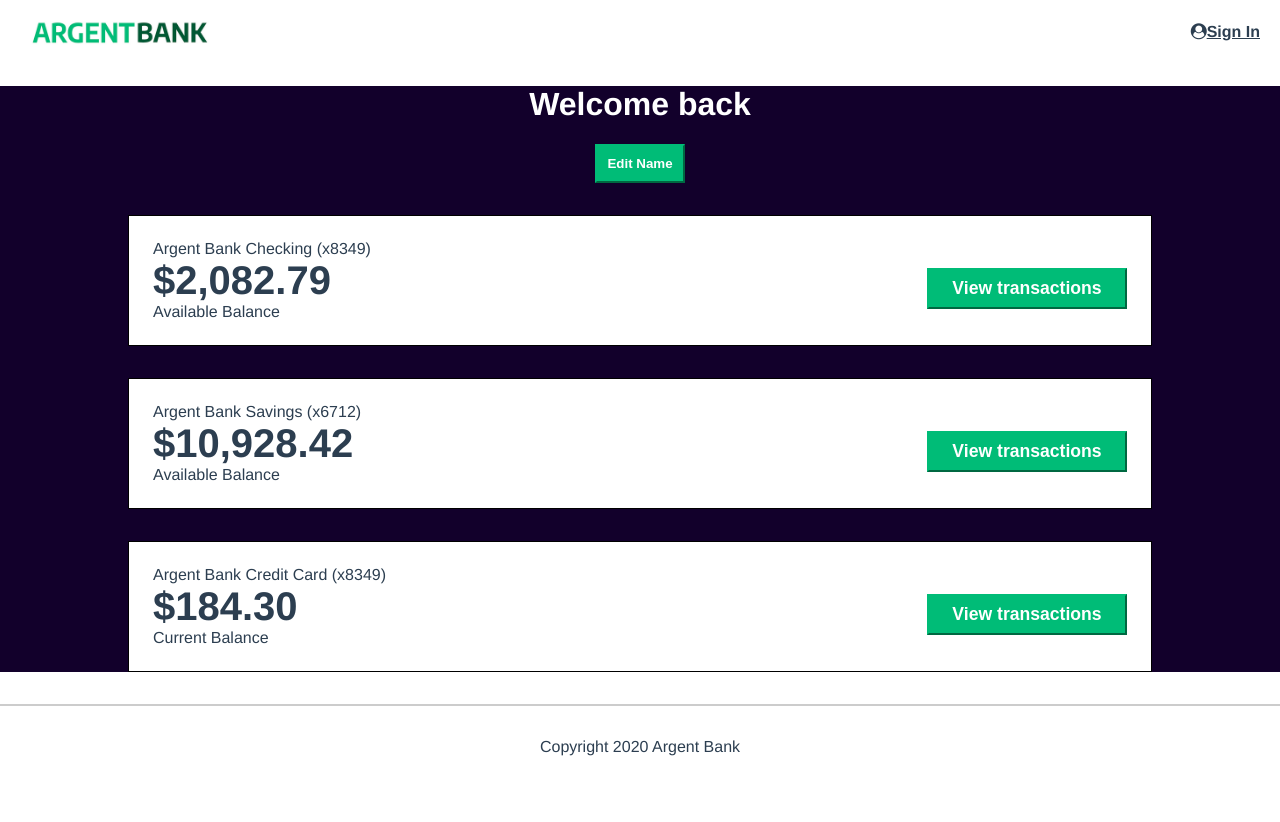
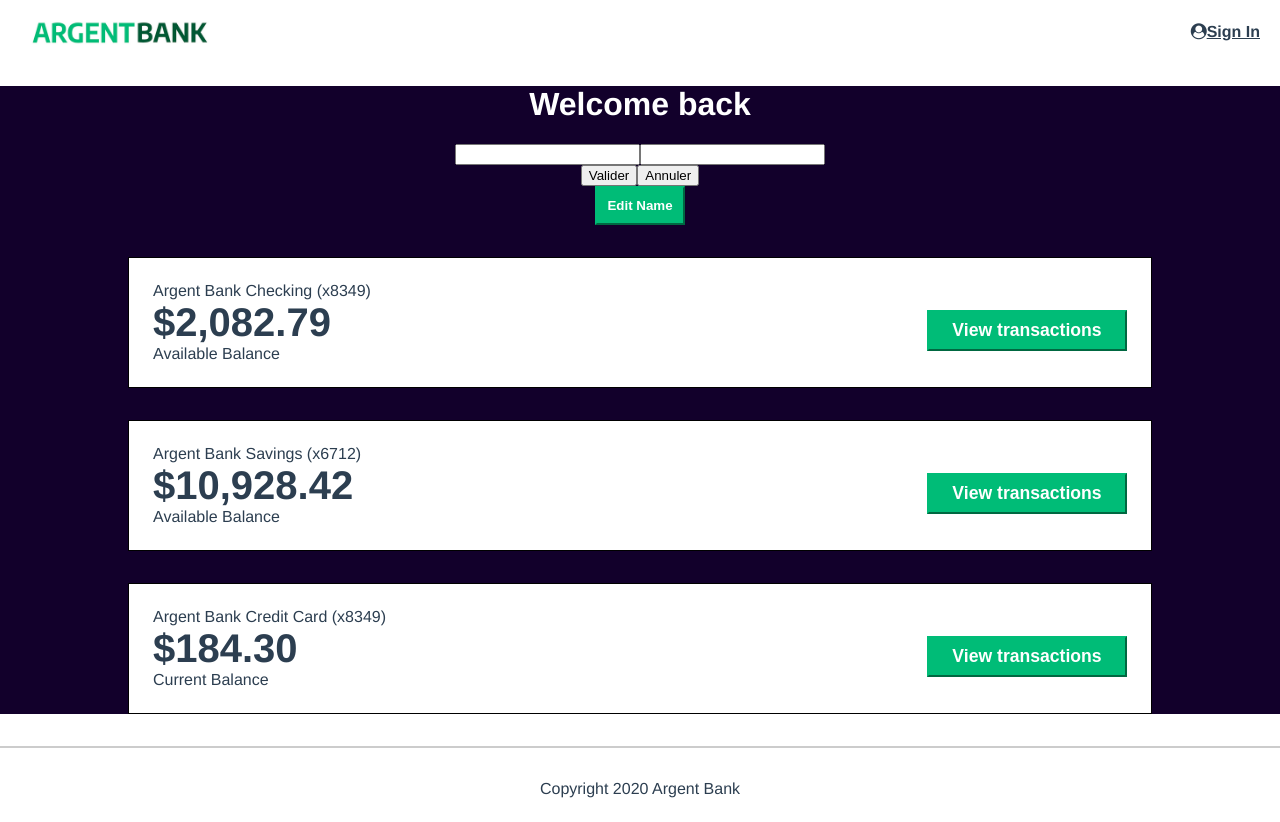
Before and after one commit to FatmaNABLI/Project-10-Bank-Front, a React (Vite) app: page /user in a window 1280 px wide. Both pictures are taken after a click on the button "Edit Name". Before the commit the page ends 800 px from the top, so only its background shows below. Built offline with nearby package versions, Linux system fonts and the light colour scheme.

Commit message:
change name functionality

```diff
--- /dev/null
+++ b/src/pages/user/User.css
@@ -0,0 +1,3 @@
+#form-change-profile{
+    display: none;
+}
--- a/src/pages/user/User.jsx
+++ b/src/pages/user/User.jsx
@@ -1,5 +1,9 @@
+import './User.css'
 import { useSelector } from "react-redux"
+import {useDispatch} from "react-redux"
 import Account from "../../components/account/Account"
+import { changeProfileUser } from "../../store/UserSlice";
+import { useState } from "react";
 
 function User(){
     const accounts = [
@@ -7,14 +11,42 @@
         {title:'Argent Bank Savings (x6712)',amount:'$10,928.42',description:'Available Balance'},
         {title:'Argent Bank Credit Card (x8349)',amount:'$184.30',description:'Current Balance'}
     ]
+    const [firstName,setFirstName] = useState('');
+    const [lastName,setLastName] = useState('');
+
     const {user} = useSelector((state)=>state.user)
+
+    const dispatch = useDispatch();
+    const handleChangeProfileEvent = (e)=>{
+      e.preventDefault();
+      let userCredentials = {firstName:firstName,lastName:lastName};
+      dispatch(changeProfileUser(userCredentials))
+    }
+    const openForm = ()=>{
+      const form = document.getElementById("form-change-profile");
+      form.style.display="block";
+    }
+    const closeForm = ()=>{
+      document.getElementById("form-change-profile").style.display = "none"
+    }
 
     return(
 
       <main className="main bg-dark">
         <div className="header">
           <h1>Welcome back<br />{user && user.firstName} {user && user.lastName}</h1>
-          <button className="edit-button">Edit Name</button>
+          <form id="form-change-profile" onSubmit={handleChangeProfileEvent}>
+            <div>
+              <input type="text" id="userFirstName" placeholder = {user && user.firstName}  onChange ={(e)=>setFirstName(e.target.value)}/>
+              <input type="text" id="userLastName" placeholder = {user && user.lastName} onChange ={(e)=>setLastName(e.target.value)} />
+            </div>
+            <div>
+            <button type="submit">Valider</button>
+            <button type="reset" onClick={closeForm}>Annuler</button>
+            </div>
+
+          </form>
+          <button className="edit-button" onClick={openForm}>Edit Name</button>
         </div>
         <h2 className="sr-only">Accounts</h2>
         {accounts.map((account,index)=>
--- a/src/store/UserSlice.js
+++ b/src/store/UserSlice.js
@@ -35,6 +35,24 @@
     }
 )
 
+export const changeProfileUser = createAsyncThunk(
+    'user/changeProfileUser',
+    async (userCredentials)=>{
+        //API call
+        const urlProfil = "http://localhost:3001/api/v1/user/profile";
+        const token =  localStorage.getItem('token') ;
+        const request = await axios.put(urlProfil,userCredentials,
+        { headers: {
+                'Authorization' : `Bearer ${token}`,
+                'Accept' : 'application/json',
+                'Content-Type': 'application/json'
+            }
+        });
+        const response = await request.data;
+        console.log(response);
+        return response;
+    }
+)
 const userSlice = createSlice({
     name: "user",
     initialState : {
@@ -91,6 +109,11 @@
             state.user = null;
             state.error = action.error.message;
         })
+        .addCase(changeProfileUser.fulfilled,(state,action)=>{
+            state.loading = false;
+            state.user = action.payload.body;
+            state.error = null;
+        })
     }
 })
 export default userSlice.reducer
```
